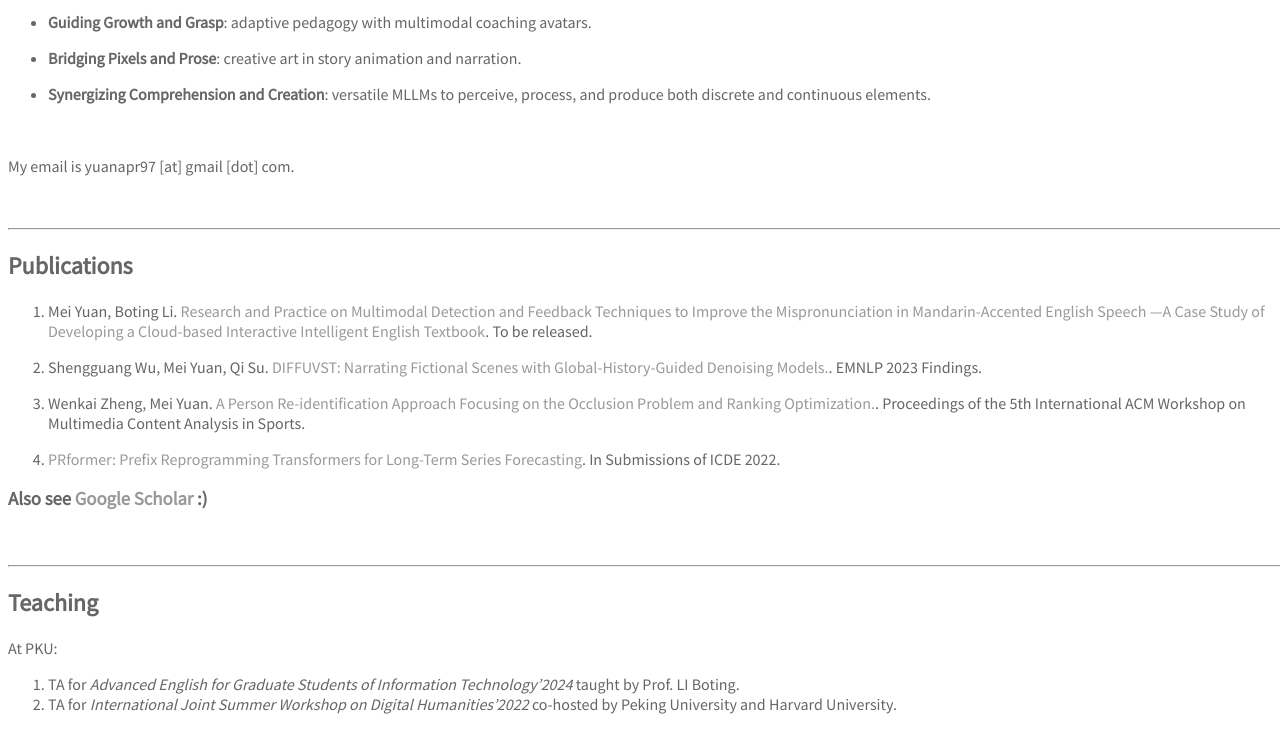
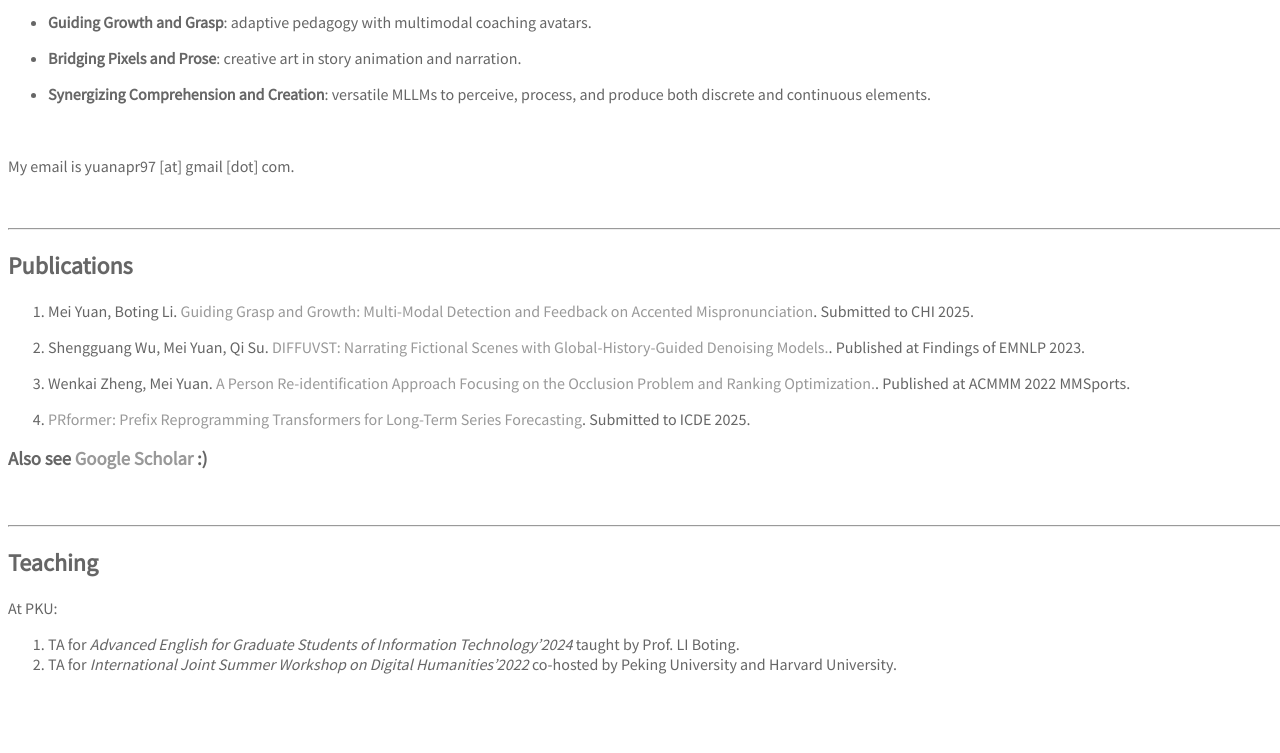
Before and after one commit to yuanapril/yuanapril.github.io, a Jekyll site: the page built from index.md, in a window 1280 px wide and 900 px high, scrolled down 1290 px. Shown: the top 753 px of the window. Built offline with Jekyll 4.4.1, drawn with Linux system fonts in a browser that asks for light colours; some web fonts are replaced; our own code applies the rules of GitHub Pages for plain Markdown files.

Commit message:
Update index.md

```diff
--- a/index.md
+++ b/index.md
@@ -29,13 +29,13 @@ My email is yuanapr97 [at] gmail [dot] com.
 
 ## Publications
 
-1. Mei Yuan, Boting Li. [Research and Practice on Multimodal Detection and Feedback Techniques to Improve the Mispronunciation in Mandarin-Accented English Speech —A Case Study of Developing a Cloud-based Interactive Intelligent English Textbook](). To be released.
+1. Mei Yuan, Boting Li. [Guiding Grasp and Growth: Multi-Modal Detection and Feedback on Accented Mispronunciation](). Submitted to CHI 2025.
 
-2. Shengguang Wu, Mei Yuan, Qi Su. [DIFFUVST: Narrating Fictional Scenes with Global-History-Guided Denoising Models.](https://arxiv.org/pdf/2312.07066v1). EMNLP 2023 Findings.
+2. Shengguang Wu, Mei Yuan, Qi Su. [DIFFUVST: Narrating Fictional Scenes with Global-History-Guided Denoising Models.](https://arxiv.org/pdf/2312.07066v1). Published at Findings of EMNLP 2023.
 
-3. Wenkai Zheng, Mei Yuan. [A Person Re-identification Approach Focusing on the Occlusion Problem and Ranking Optimization.](https://dl.acm.org/doi/abs/10.1145/3552437.3555692). Proceedings of the 5th International ACM Workshop on Multimedia Content Analysis in Sports.
+3. Wenkai Zheng, Mei Yuan. [A Person Re-identification Approach Focusing on the Occlusion Problem and Ranking Optimization.](https://dl.acm.org/doi/abs/10.1145/3552437.3555692). Published at ACMMM 2022 MMSports.
 
-4. [PRformer: Prefix Reprogramming Transformers for Long-Term Series Forecasting](https://drive.google.com/file/d/1TRluzIIIRiTBxrD3ftzOAN_xotqOAwpz/view?usp=sharing). In Submissions of ICDE 2022.
+4. [PRformer: Prefix Reprogramming Transformers for Long-Term Series Forecasting](https://drive.google.com/file/d/1TRluzIIIRiTBxrD3ftzOAN_xotqOAwpz/view?usp=sharing). Submitted to ICDE 2025.
 
 
 ### Also see [Google Scholar](https://scholar.google.com/citations?user=q4kZ8WMAAAAJ&hl=en) :)
```
